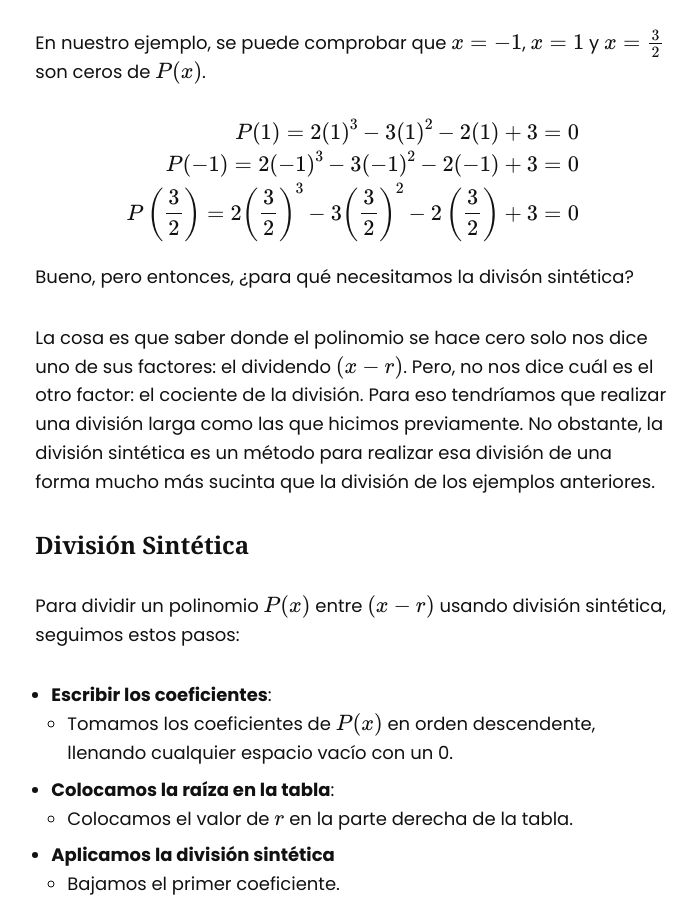
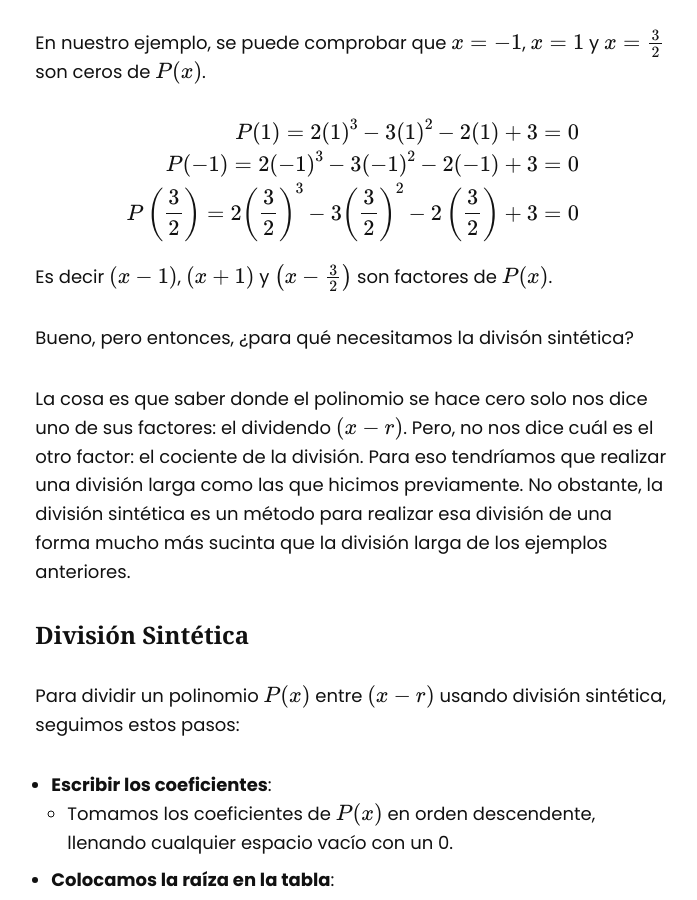
Before and after one commit to asoesem/asoesem.github.io, a Jekyll site: the page built from _posts/2025-03-04-fact-division-sintetica.md, in a window 1280 px wide and 900 px high, scrolled down 4439 px. Shown: the whole window, without its empty margins (454-1151 px from the left). Built offline with Jekyll 4.4.1, drawn with Linux system fonts in a browser that asks for light colours.

Commit message:
Pequeñas mejoras en el artículo de división sintética

```diff
--- a/_posts/2025-03-04-fact-division-sintetica.md
+++ b/_posts/2025-03-04-fact-division-sintetica.md
@@ -114,9 +114,11 @@ P\left(\frac{3}{2}\right) = 2\left(\frac{3}{2}\right)^3-3\left(\frac{3}{2}\right
 \end{aligned}
 $$
 
+Es decir $$(x-1)$$, $$(x+1)$$ y $$\left(x-\frac{3}{2}\right)$$ son factores de $$P(x)$$.
+
 Bueno, pero entonces, ¿para qué necesitamos la divisón sintética?
 
-La cosa es que saber donde el polinomio se hace cero solo nos dice uno de sus factores: el dividendo $$(x-r)$$. Pero, no nos dice cuál es el otro factor: el cociente de la división. Para eso tendríamos que realizar una división larga como las que hicimos previamente. No obstante, la división sintética es un método para realizar esa división de una forma mucho más sucinta que la división de los ejemplos anteriores.
+La cosa es que saber donde el polinomio se hace cero solo nos dice uno de sus factores: el dividendo $$(x-r)$$. Pero, no nos dice cuál es el otro factor: el cociente de la división. Para eso tendríamos que realizar una división larga como las que hicimos previamente. No obstante, la división sintética es un método para realizar esa división de una forma mucho más sucinta que la división larga de los ejemplos anteriores.
 
 ### División Sintética
 
```
